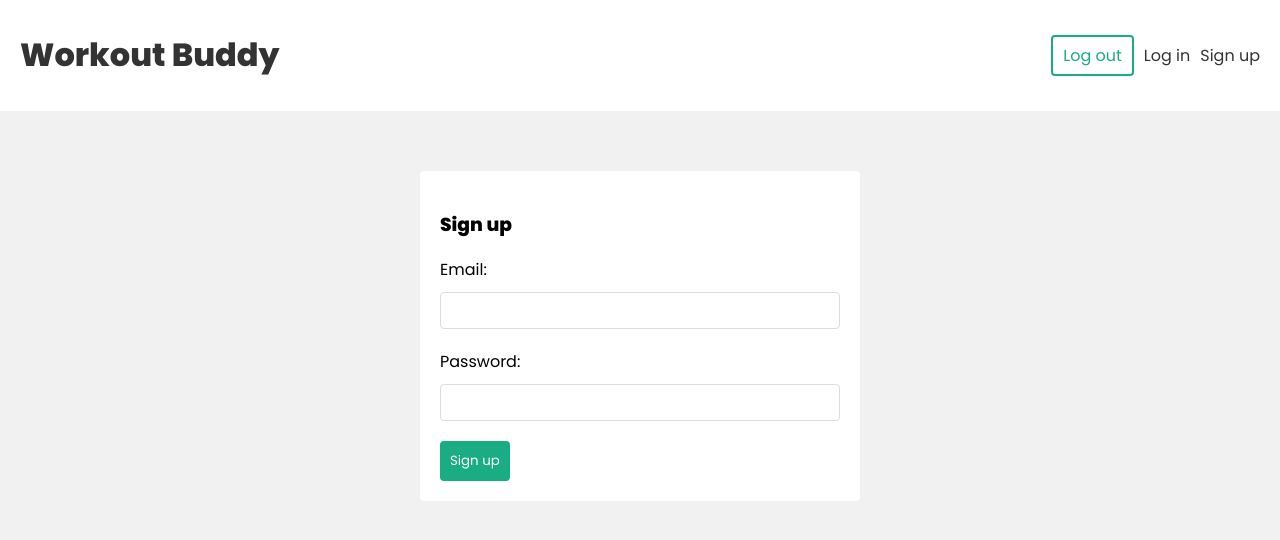
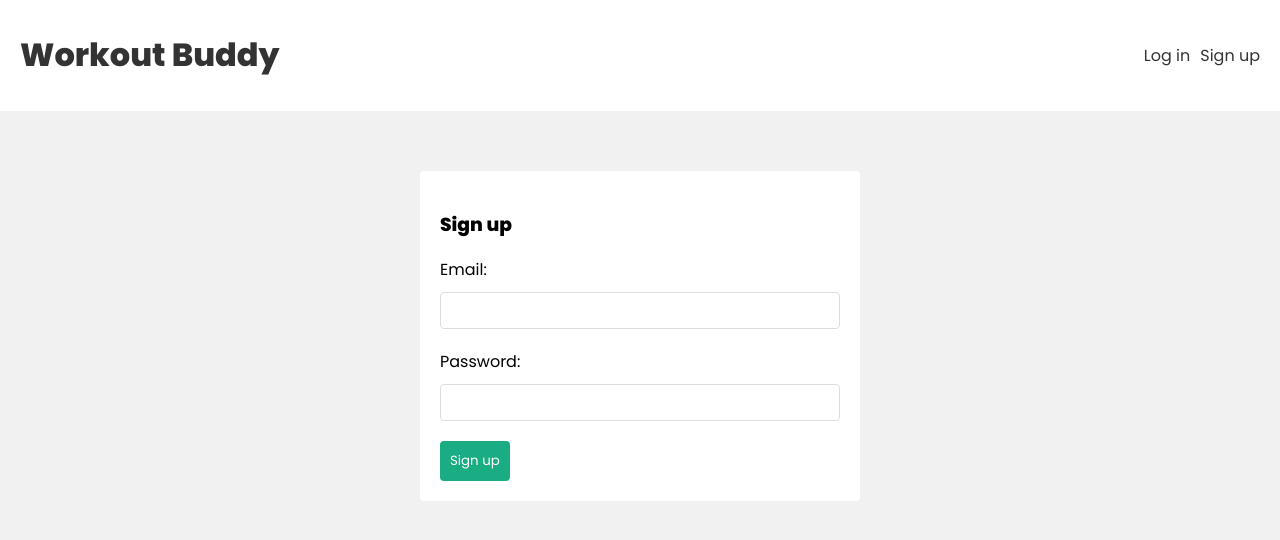
Before and after one commit to batoorsohail/workout-buddy, a React (Vite) app in the folder frontend/: page /signup in a window 1280 px wide. Shown: the top 540 px of the page. Built offline with nearby package versions, Linux system fonts and the light colour scheme.

Commit message:
Update Navbar.jsx component

```diff
--- a/frontend/src/components/Navbar.jsx
+++ b/frontend/src/components/Navbar.jsx
@@ -1,8 +1,10 @@
 import { Link } from "react-router-dom"
 import { useLogout } from "../hooks/useLogout"
+import { useAuthContext } from "../hooks/useAuthContext";
 
 const Navbar = () => {
   const { logout } = useLogout();
+  const { user } = useAuthContext();
 
   const handleClick = () => {
     logout();
@@ -15,13 +17,18 @@
           <h1>Workout Buddy</h1>
         </Link>
         <nav>
+          {user && (
             <div>
+              <span>{user.email}</span>
               <button onClick={handleClick}>Log out</button>
             </div>
+          )}
+          {!user && (
             <div>
               <Link to="/login">Log in</Link>
               <Link to="/signup">Sign up</Link>
             </div>
+          )}
         </nav>
       </div>
     </header>
```
Lines whose indentation alone changed are shown as unchanged.
